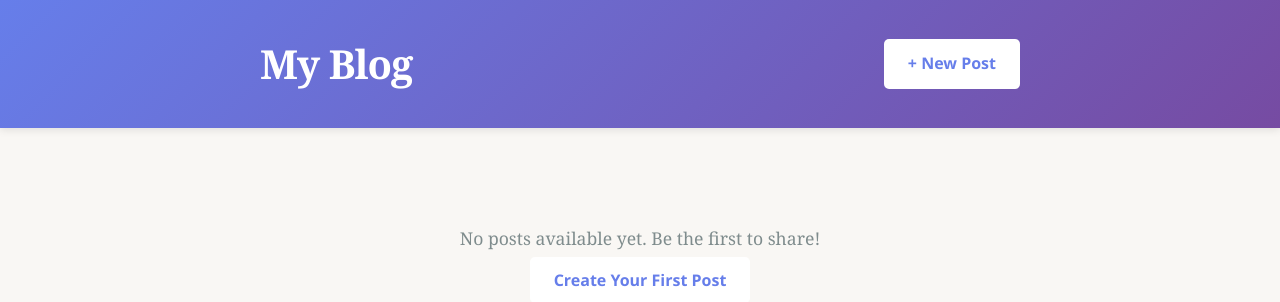
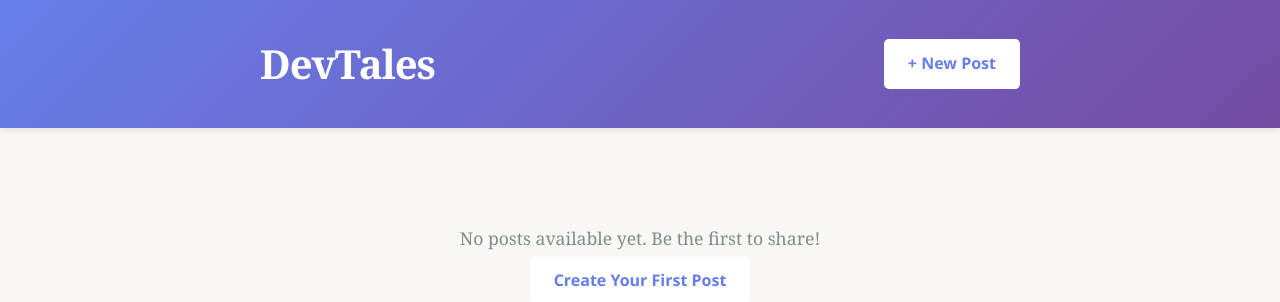
Before and after one commit to JarrodWandrey/PersonalBlog, a Django app: page / in a window 1280 px wide. Shown: the top 302 px of the page. Run offline with Django 5.2, Linux system fonts and the light colour scheme; data that the repository does not hold is empty.

Commit message:
Updates pages names, I have no creativity to think of a better one and MyBlog is a trash name

```diff
--- a/blog/templates/home.html
+++ b/blog/templates/home.html
@@ -3,7 +3,7 @@
 <head>
     <meta charset="UTF-8">
     <meta name="viewport" content="width=device-width, initial-scale=1.0">
-    <title>My Blog</title>
+    <title>DevTales</title>
     <style>
         * {
             margin: 0;
@@ -126,7 +126,7 @@
     <header>
         <div class="container">
             <div class="header-content">
-                <h1>My Blog</h1>
+                <h1>DevTales</h1>
                 <a href="/create/" class="add-post-btn">+ New Post</a>
             </div>
         </div>
```
